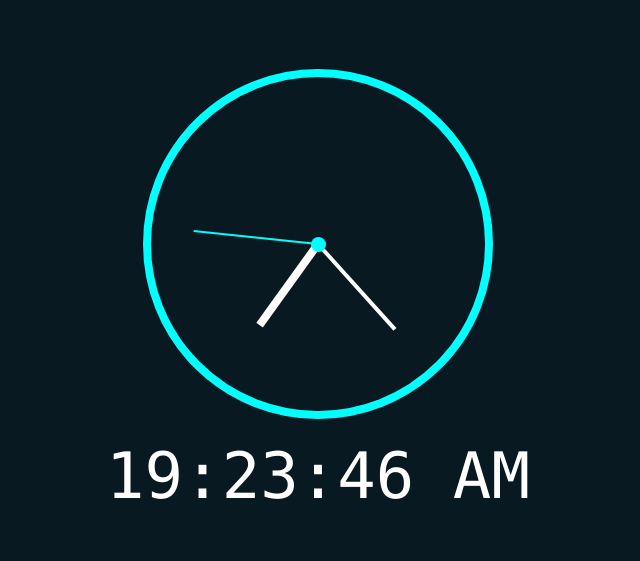
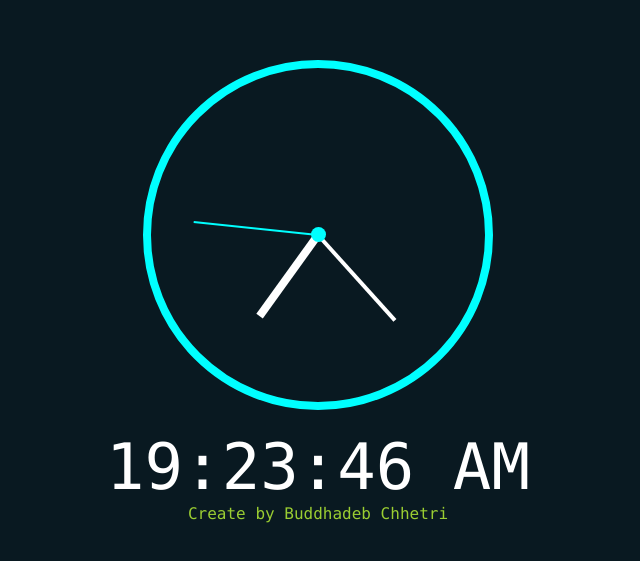
Before and after one commit to Buddhad/CSS-JS-Clock, a plain HTML site: page index.html in a window 1280 px wide. Shown: the part 109-670 px from the top of the page, without its empty margins (322-962 px from the left). Drawn offline with Linux system fonts and the light colour scheme.

Commit message:
added my profile link

```diff
--- a/DigitalClock/style.css
+++ b/DigitalClock/style.css
@@ -12,7 +12,10 @@ body {
   min-height: 100vh;
   background: #091921;
 }
-
+a {
+  color: yellowgreen;
+  text-decoration: none;
+}
 .clock {
   width: 350px;
   height: 350px;
--- a/index.html
+++ b/index.html
@@ -1,10 +1,13 @@
 <!DOCTYPE html>
 <html lang="en">
-
   <head>
     <meta charset="UTF-8" />
     <meta http-equiv="X-UA-Compatible" content="IE=edge" />
-    <link rel="digitalClock icon" href="./DigitalClock/clock.png" type="image/x-icon" />
+    <link
+      rel="digitalClock icon"
+      href="./DigitalClock/clock.png"
+      type="image/x-icon"
+    />
     <meta name="viewport" content="width=device-width, initial-scale=1.0" />
     <link rel="stylesheet" href="./DigitalClock/style.css" />
     <title>DigitalClock</title>
@@ -30,7 +33,11 @@
       <div id="ampm"></div>
     </div>
 
+    <footer>
+      <a href="https://github.com/Buddhad" target="_blank">
+        Create by Buddhadeb Chhetri</a
+      >
+    </footer>
     <script src="./DigitalClock/main.js"></script>
   </body>
-
 </html>
```
Lines whose indentation alone changed are shown as unchanged.
